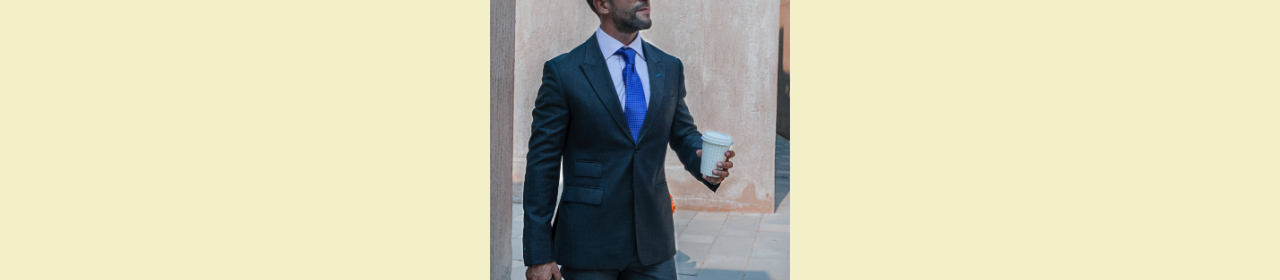
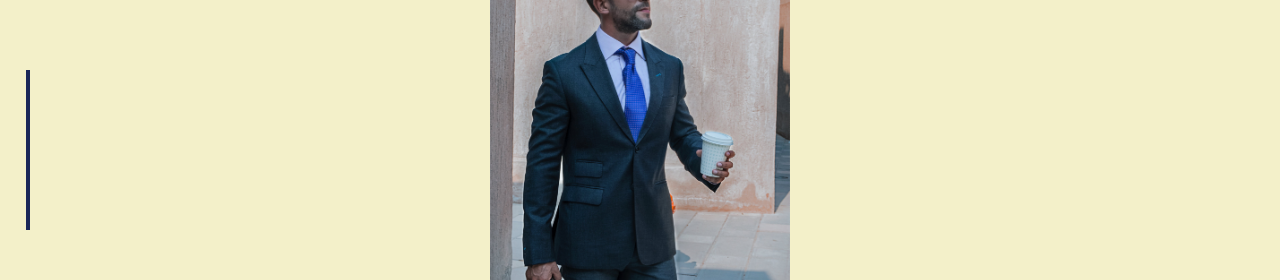
Before and after one commit to ysrckr/unalremzi-react, a React (Vite) app: page / in a window 1280 px wide. Shown: the part 250-530 px from the top of the page. Built offline with nearby package versions, Linux system fonts and the light colour scheme.

Commit message:
Add ScrollBar component to MainLayout

```diff
--- a/src/Layouts/MainLayout/index.tsx
+++ b/src/Layouts/MainLayout/index.tsx
@@ -1,6 +1,7 @@
 import { FC, useEffect } from 'react';
 
 import { MobileMenu } from '@/components/MobileMenu';
+import { ScrollBar } from '@/components/ScrollBar';
 import { UIStore } from '@/stores/UIStore';
 import { Outlet } from '@tanstack/react-router';
 import { AnimatePresence } from 'framer-motion';
@@ -25,6 +26,7 @@ export const MainLayout: FC<MainLayoutProps> = () => {
         <AnimatePresence initial={false} mode="wait">
           {isMobileMenuOpen && <MobileMenu />}
         </AnimatePresence>
+        <ScrollBar />
         <Outlet />
       </main>
       <Footer />
--- a/src/Layouts/MainLayout/mainLayout.module.scss
+++ b/src/Layouts/MainLayout/mainLayout.module.scss
@@ -1,4 +1,5 @@
 .main {
+  position: relative;
   max-width: 1200px;
   width: 100%;
   height: 100dvb;
--- a/src/components/ScrollBar/index.tsx
+++ b/src/components/ScrollBar/index.tsx
@@ -1,7 +1,8 @@
 import { FC } from 'react';
+import styles from './scrollbar.module.scss';
 
 interface ScrollBarProps {}
 
 export const ScrollBar: FC<ScrollBarProps> = () => {
-  return <div></div>;
+  return <div className={styles.scrollbar}></div>;
 };
--- a/src/components/ScrollBar/scrollbar.module.scss
+++ b/src/components/ScrollBar/scrollbar.module.scss
@@ -4,9 +4,9 @@
 .scrollbar {
   position: fixed;
   top: 50%;
-  left: 0;
+  left: 2%;
   transform: translateY(-50%);
-  width: 1rem;
+  width: 0.25rem;
   height: 10rem;
   background-color: c.$primary;
 }
```
